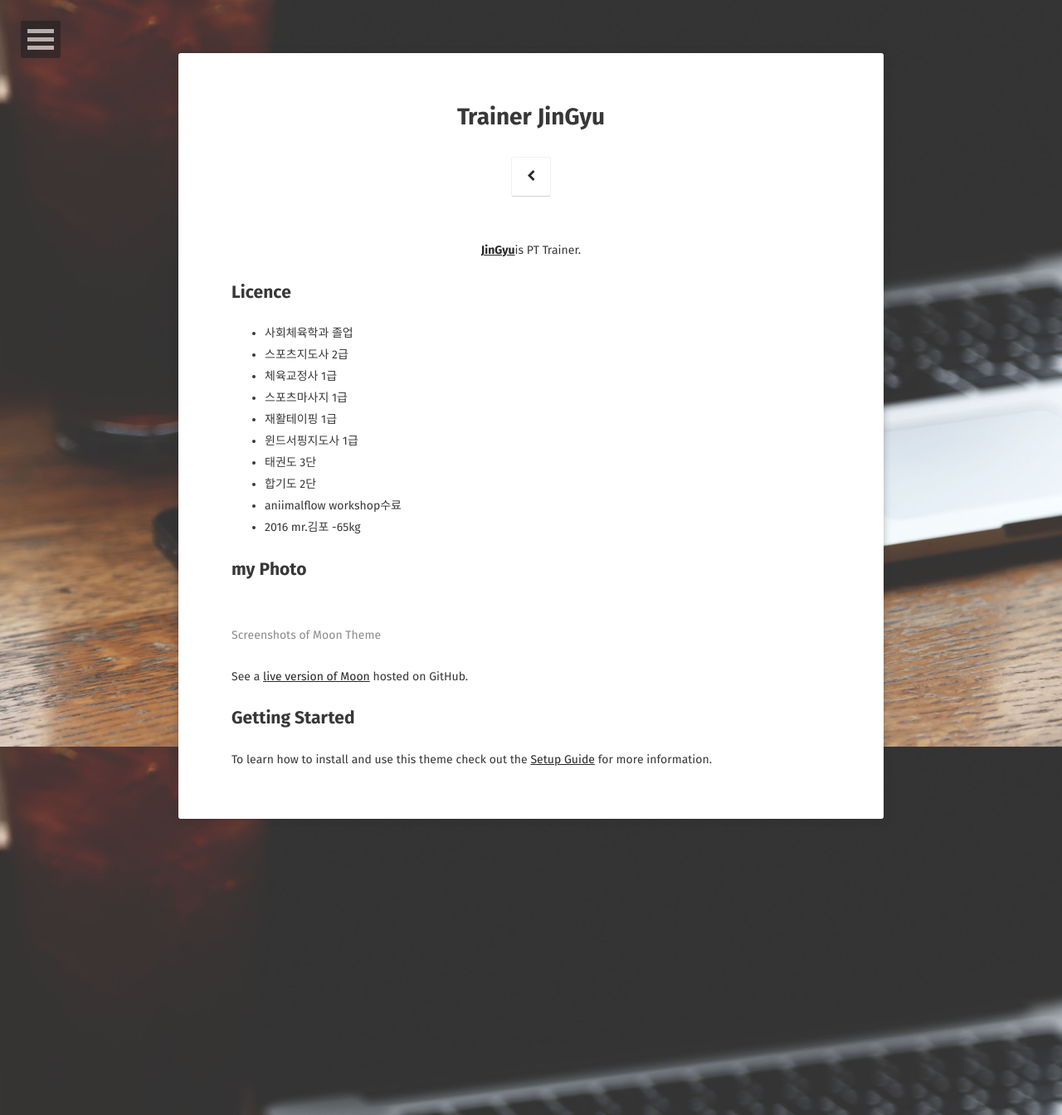
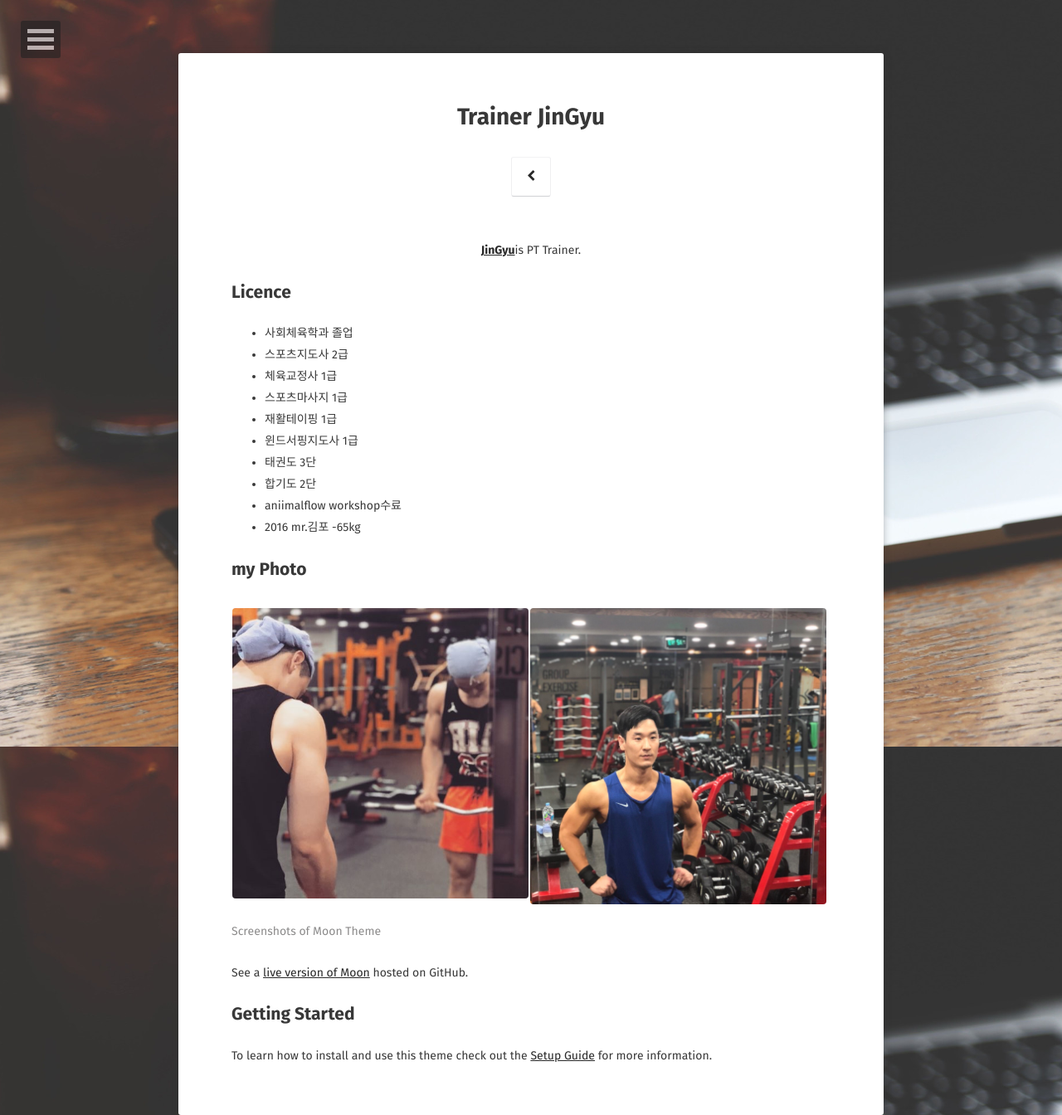
Before and after one commit to JinGyuWee/PT, a Jekyll site: the page built from about/index.md, in a window 1280 px wide. Shown: the whole page at 83% size. Built offline with Jekyll 4.4.1, drawn with Linux system fonts in a browser that asks for light colours; some web fonts are replaced.

Commit message:
add image

```diff
--- a/_includes/nav.html
+++ b/_includes/nav.html
@@ -6,7 +6,7 @@
             <a href="#">About</a>
             <ul class="dl-submenu">
                 <li>
-                    <img src="{{ site.logo }}" alt="{{ site.title }} photo" class="author-photo">
+                    <img src="{{ site.url }}{{ site.logo }}" alt="{{ site.title }} photo" class="author-photo">
                     <h4>{{ site.title }}</h4>
                     <p>{{ site.description }}</p>
                 </li>
--- a/about/index.md
+++ b/about/index.md
@@ -23,8 +23,8 @@ comments: false
 ## my Photo
 
 {% capture images %}
-    assets/img/jingyu1.jpeg
-    assets/img/jingyu2.jpeg
+    https://jingyuwee.github.io/PT/assets/img/jingyu1.jpeg
+    https://jingyuwee.github.io/PT/assets/img/jingyu2.jpeg
 {% endcapture %}
 {% include gallery images=images caption="Screenshots of Moon Theme" cols=2 %}
 
```
